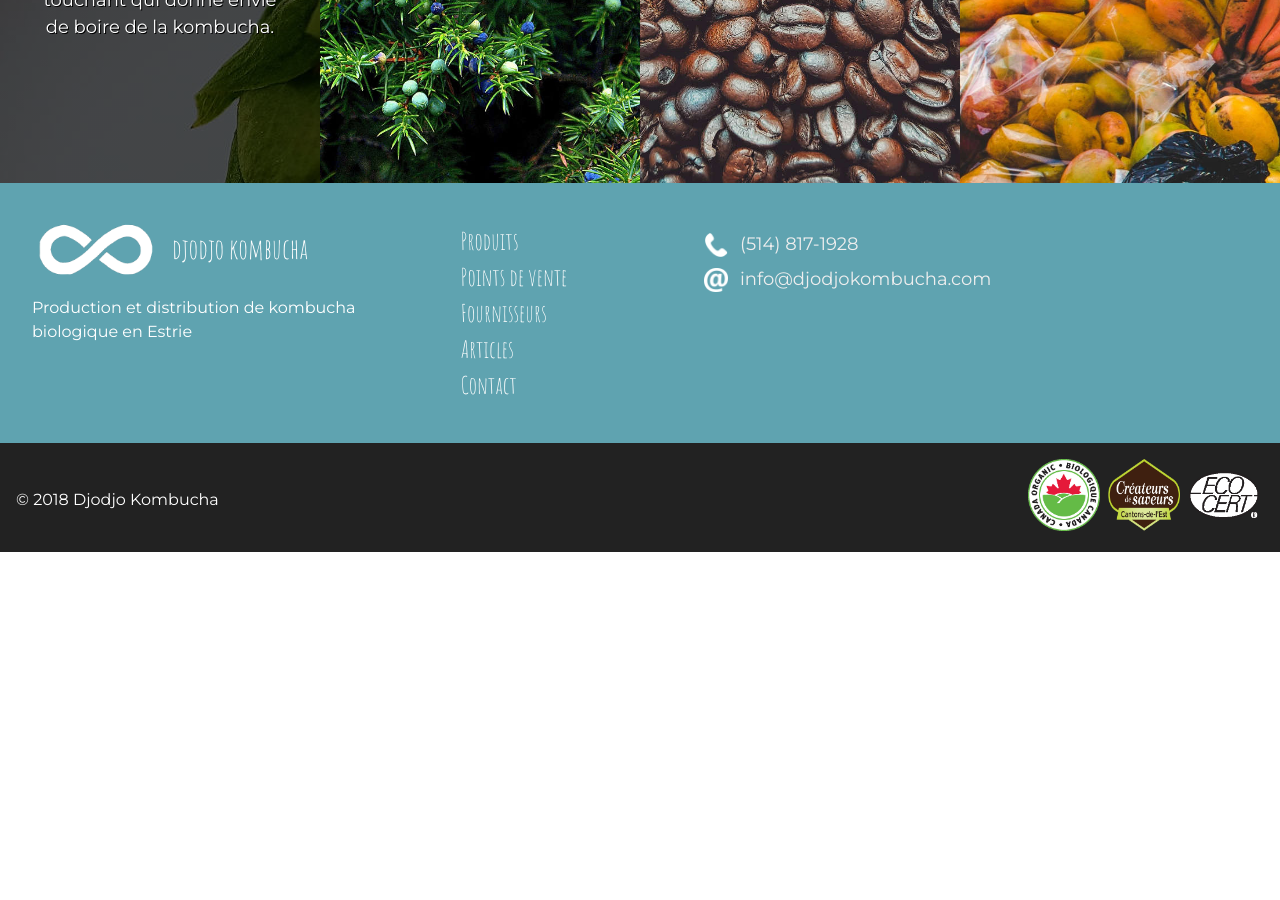
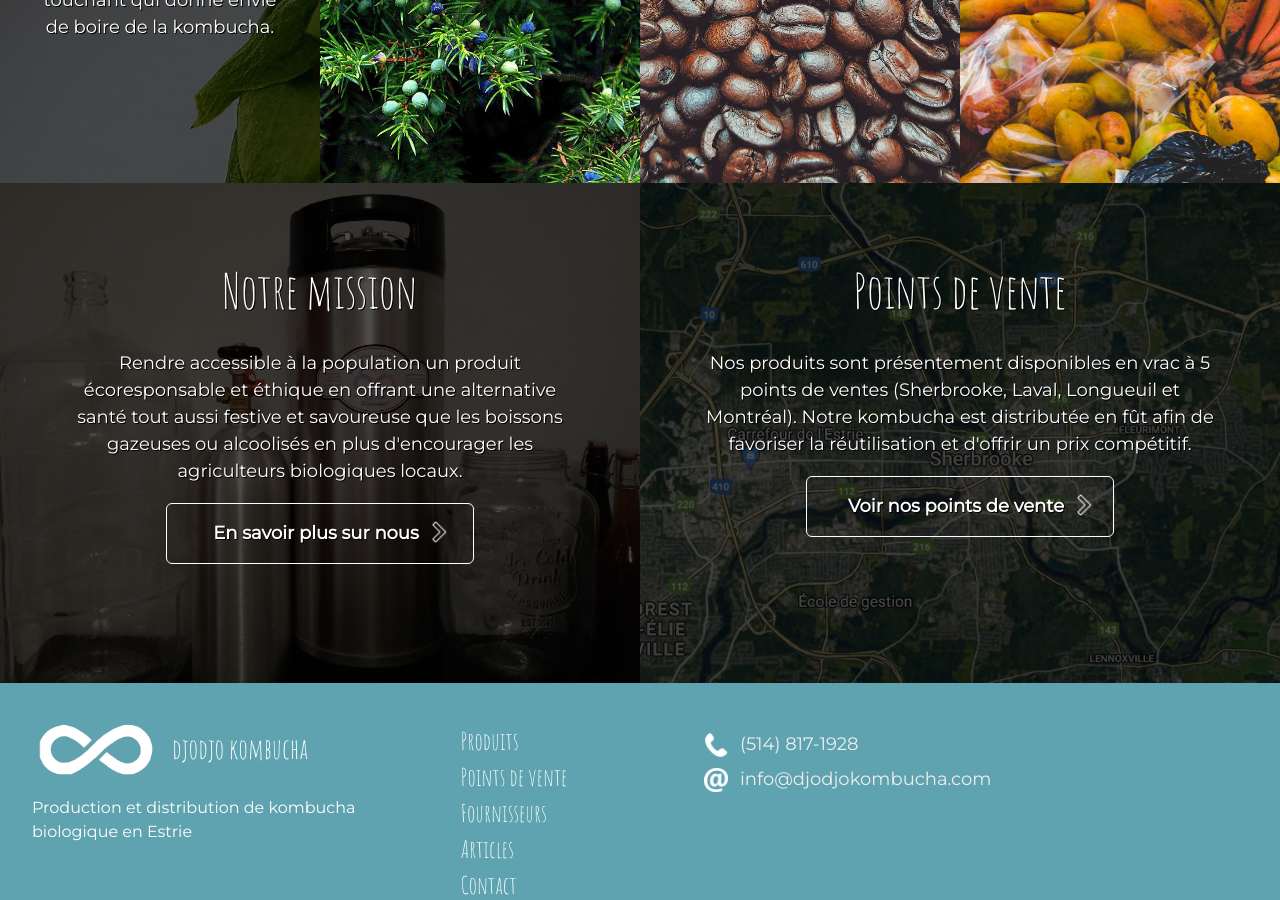
Before and after one commit to ouarez/djodjo-jekyll, a Jekyll site: the page built from index.md, in a window 1280 px wide and 900 px high, scrolled down 1686 px. Built offline with Jekyll 4.4.1, drawn with Linux system fonts in a browser that asks for light colours; nearby versions of some CDN libraries; a script that is not in the unit is left out; before the commit the page ends 2238 px from its top, so only the background shows below that.

Commit message:
Update Pages uniques “home”

```diff
--- a/index.md
+++ b/index.md
@@ -55,4 +55,22 @@ products:
     product_image: /img/fruits.jpg
     product_link: /produits/sur-demande
     product_name: Sur demande
+square:
+  - square_desc: >-
+      Rendre accessible à la population un produit écoresponsable et éthique en
+      offrant une alternative santé tout aussi festive et savoureuse que les
+      boissons gazeuses ou alcoolisés en plus d'encourager les agriculteurs
+      biologiques locaux.
+    square_image: /img/kombucha.jpg
+    square_link: /produits
+    square_link_desc: En savoir plus sur nous
+    square_name: Notre mission
+  - square_desc: >-
+      Nos produits sont présentement disponibles en vrac à 5 points de ventes
+      (Sherbrooke, Laval, Longueuil et Montréal). Notre kombucha est distributée
+      en fût afin de favoriser la réutilisation et d'offrir un prix compétitif.
+    square_image: /img/sherby.png
+    square_link: /points-de-vente
+    square_link_desc: Voir nos points de vente
+    square_name: Points de vente
 ---
```
